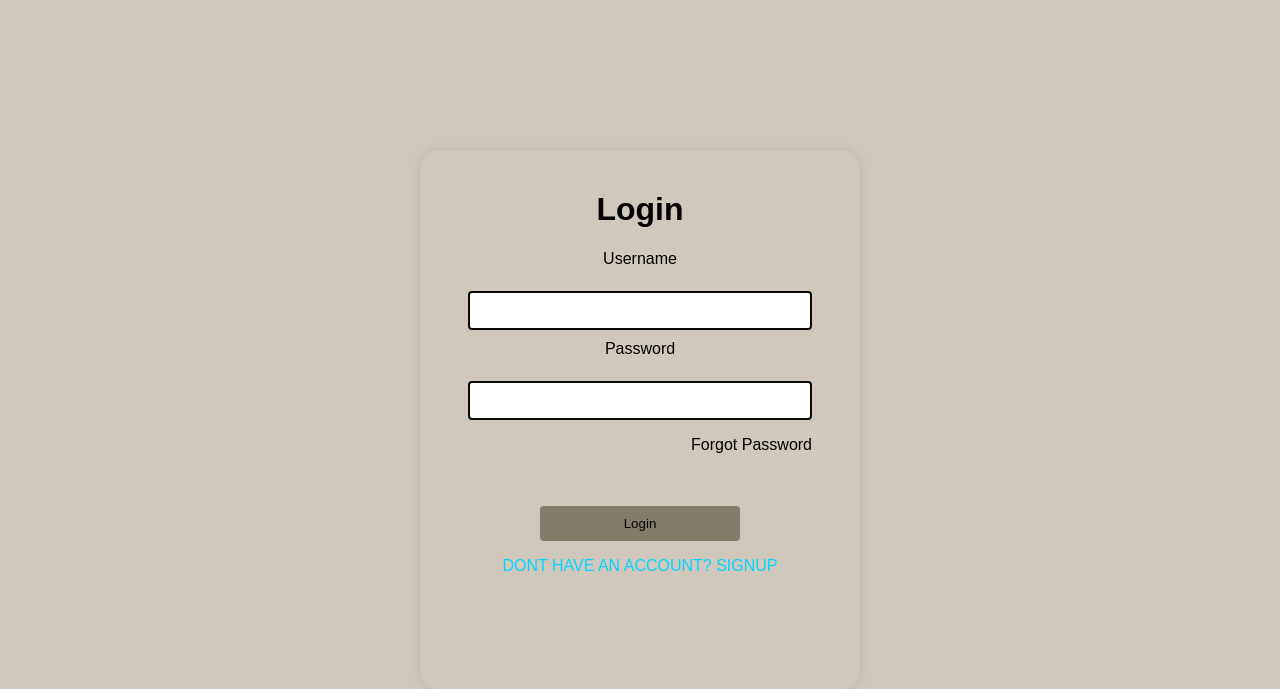
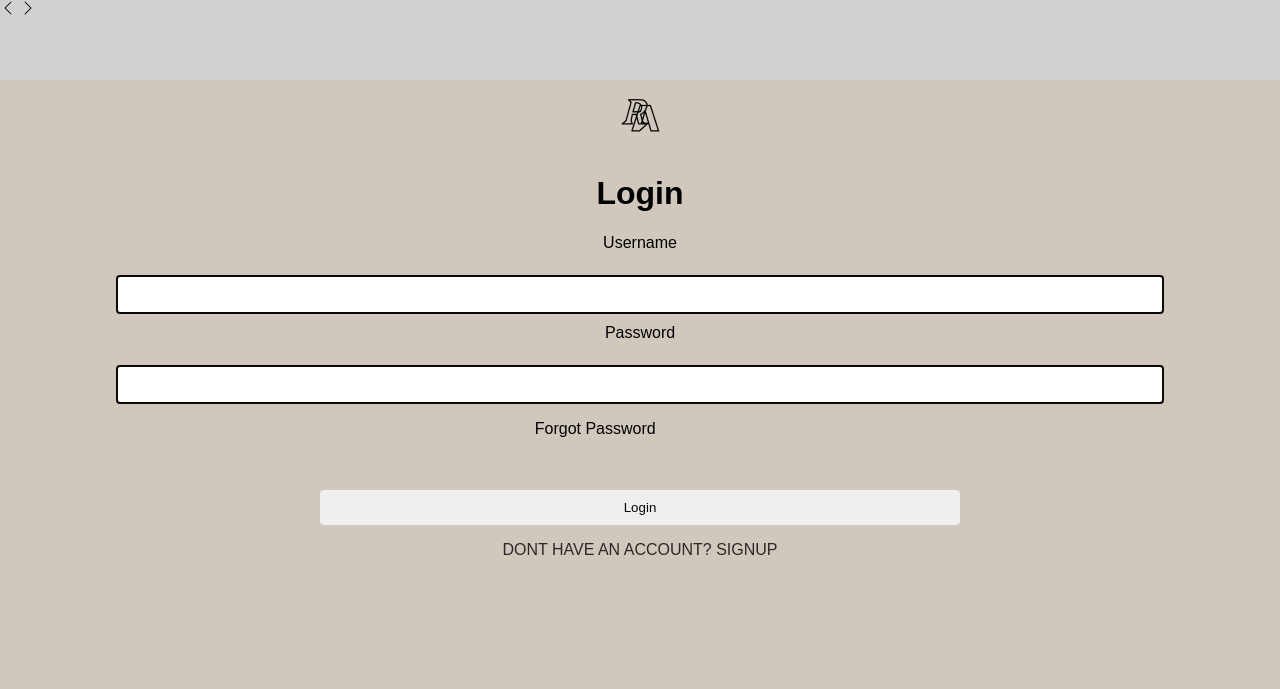
Before and after one commit to The-DigitalAcademy/Client_Salon_PWD, a Flask app: template templates/Login.html in a window 1280 px wide. Shown: the top 689 px of the page. Run offline with Flask 3, Linux system fonts and the light colour scheme; the template is opened without the code that fills it, so the values that code supplies are empty.

Commit message:
Today's work

```diff
--- a/static/Login.css
+++ b/static/Login.css
@@ -16,15 +16,22 @@ body {
     margin-top: 150px;
 }
 
-  .Signup{
-    text-align: center;
-    color: rgb(0, 213, 255);
+.navbar {
+    background-color: #d2d1cf;
+    height: 80px;
+    width: 100%;
 }
 
-  .Paragraph1{
+.Signup {
+    text-align: center;
+    color: rgba(0, 0, 1, 0.8);
+}
+
+.Paragraph1 {
     text-align: right;
     margin-right: 7%;
     margin-top: -30px;
+    text-align: center;
 }
 
 h1 {
@@ -38,6 +45,7 @@ body {
 label {
     display: block;
     margin-bottom: 5px;
+    text-align: center;
 }
 
 input[type="text"],
@@ -52,7 +60,7 @@ body {
 input[type="submit"] {
     width: 50%;
     padding: 10px;
-    background-color: #837C6A;
+    /* background-color: #837C6A; */
     color: #060404;
     border: none;
     border-radius: 4px;
@@ -60,5 +68,5 @@ body {
 }
 
 input[type="submit"]:hover {
-    background-color: #837C6A;
+    /* background-color: #837C6A; */
 }
--- a/templates/Login.html
+++ b/templates/Login.html
@@ -4,20 +4,35 @@
   <link rel="stylesheet" type="text/css" href="/static/Login.css">
 </head>
 <body>
-  <div class="container">
+   <div>
+    <nav class="navbar sticky-top bg-body-tertiary ">
+        <div class="container-fluid">
+
+            <span><svg xmlns="http://www.w3.org/2000/svg" width="16" height="16" fill="currentColor" class="bi bi-chevron-left" viewBox="0 0 16 16">
+                <path fill-rule="evenodd" d="M11.354 1.646a.5.5 0 0 1 0 .708L5.707 8l5.647 5.646a.5.5 0 0 1-.708.708l-6-6a.5.5 0 0 1 0-.708l6-6a.5.5 0 0 1 .708 0"/>
+              </svg></span>
+
+              <span><svg xmlns="http://www.w3.org/2000/svg" width="16" height="16" fill="currentColor" class="bi bi-chevron-right" viewBox="0 0 16 16">
+                <path fill-rule="evenodd" d="M4.646 1.646a.5.5 0 0 1 .708 0l6 6a.5.5 0 0 1 0 .708l-6 6a.5.5 0 0 1-.708-.708L10.293 8 4.646 2.354a.5.5 0 0 1 0-.708"/>
+              </svg></span>
+        </div>
+      </nav>
+  <!-- <div class="container"> -->
+
+    <center><img src="/Group_2.png" alt=""></center>
     <h1>Login</h1>
     <form>
-    <center><label for="username">Username</label></center><br>
+    <center><label for="username" >Username</label></center><br>
       <center><input type="text" id="username" name="username" required></center>
 
-    <center><label for="password">Password</label></center><br>
+    <center><label for="password" >Password</label></center><br>
       <center><input type="password" id="password" name="password" required></center><br><br>
-      <p class="Paragraph1">Forgot Password</p><br><br>
+     <p class="Paragraph1" >Forgot Password</p><br><br>
 
 
       <center><input type="submit" value="Login"></center>
       <p class="Signup">DONT HAVE AN ACCOUNT? SIGNUP</p>
     </form>
-  </div>
+<!-- </div> -->
 </body>
 </html>
```
Also changed, not shown: Group_2.png (added), static/Landing.css (line endings or trailing spaces), 1 other file. Lines whose indentation alone changed are shown as unchanged.
